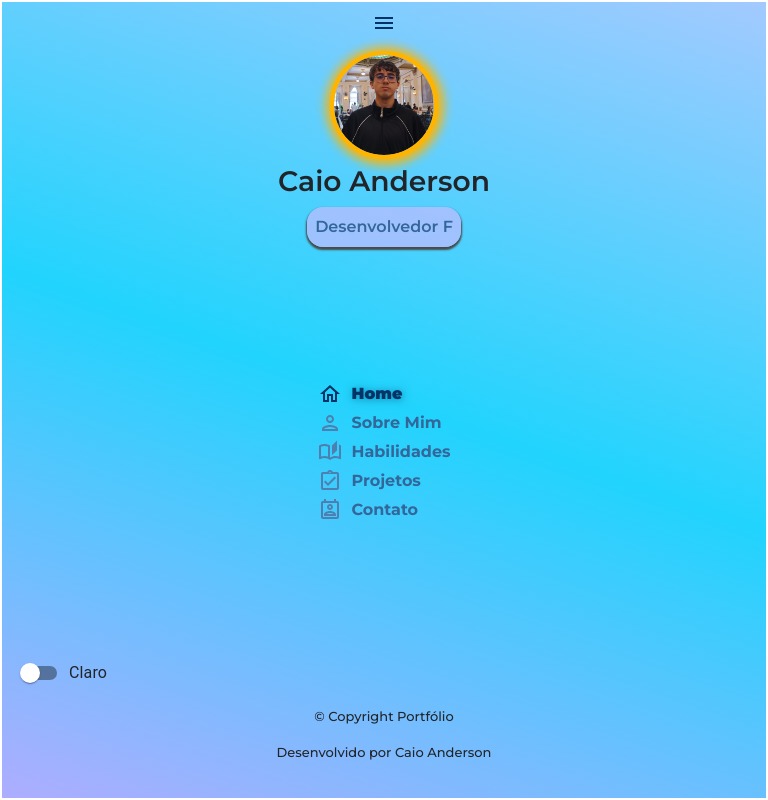
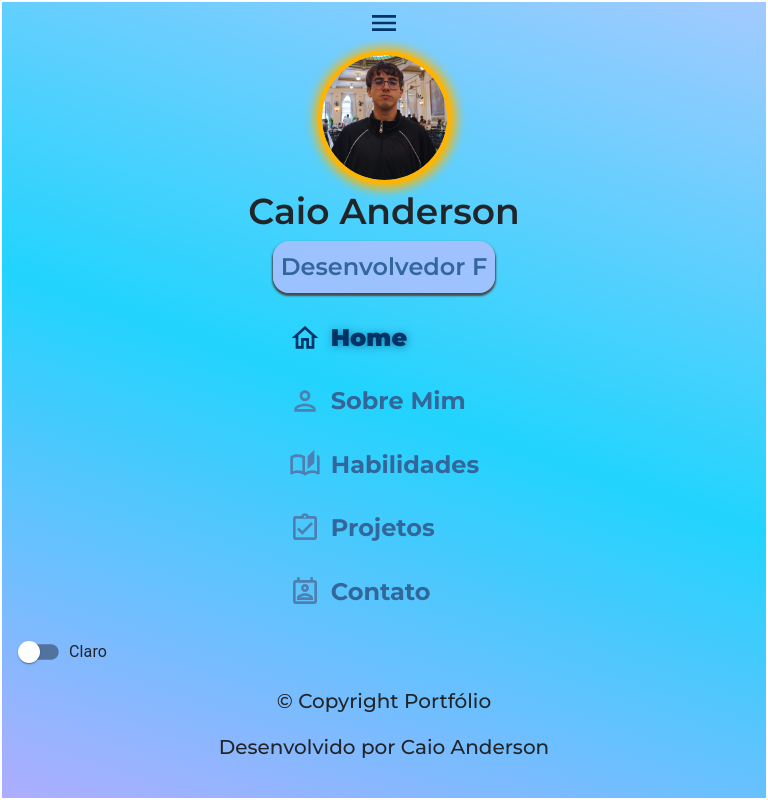
Before and after one commit to CaiooAnderson/CSS-training, a React (Create React App) app: page / in a window 768 px wide. Both pictures are taken after a click on the button 39 px from the left and 39 px from the top of the page. Built offline with nearby package versions, Linux system fonts and the light colour scheme; a web font is replaced by a local one.

Commit message:
Melhorando Responsividade no Mobile

```diff
--- a/src/components/About.jsx
+++ b/src/components/About.jsx
@@ -68,7 +68,7 @@
                                                         }
                                                     }
                                                     }}>
-                            {t('about')}
+                            Sobre
                         </Typography>
                     </Box>
                 </Zoom>
--- a/src/components/Sidebar.jsx
+++ b/src/components/Sidebar.jsx
@@ -104,6 +104,12 @@ const Sidebar = ({ activeSection, setActiveSection }) => {
                                                                                         '@media (max-width: 1024px)': {
                                                                                           width: '100px',
                                                                                           height: '100px'
+                                                                                        },
+                                                                                        '@media (min-width: 768px) and (max-width: 1024px)': {
+                                                                                          '.sidebar.open img': {
+                                                                                            width: '125px',
+                                                                                            height: '125px'
+                                                                                          }
                                                                                         }
                                                                                       }} />
         {isOpen && (
--- a/src/components/ThemeToggle.jsx
+++ b/src/components/ThemeToggle.jsx
@@ -1,5 +1,6 @@
 import React, { useState, useEffect } from 'react';
 import FormControlLabel from '@mui/material/FormControlLabel';
+import { Box } from '@mui/material'
 import Switch from '@mui/material/Switch';
 
 const ThemeToggle = () => {
@@ -30,16 +31,20 @@ const ThemeToggle = () => {
   };
 
   return (
+    <Box>
     <FormControlLabel
       className='switch'
       control={
         <Switch
           checked={darkTheme}
-          onChange={toggleTheme}
+          onChange={toggleTheme} sx={{
+                                      transform: { xs: 'scale(1)', sm: 'scale(1.1)', md: 'scale(1.2)' }
+                                    }}
         />
       }
       label={darkTheme ? 'Escuro' : 'Claro'}
     />
+    </Box>
   );
 };
 
--- a/src/styles.css
+++ b/src/styles.css
@@ -907,7 +907,11 @@ body.dark-mode .sidebar {
   .sidebar.open nav ul {
     margin: 0 auto;
     height: 100%;
-    justify-content: center;
+    justify-content: space-evenly;
+  }
+
+  .sidebar.open nav ul li svg {
+    align-items: flex-start;
   }
 
   .sidebar.open nav {
@@ -970,6 +974,41 @@ body.dark-mode .sidebar {
   .carousel-container .react-multiple-carousel__arrow--left {
     margin: -10px;
   } */
+}
+
+@media (min-width: 768px) and (max-width: 1024px) {
+  .sidebar.open .titulo {
+    font-size: 36px;
+  }
+  .sidebar.open .subtitulo {
+    font-size: 24px;
+  }
+  .sidebar nav ul li button {
+    font-size: 24px;
+  }
+  .sidebar.open nav ul li svg {
+    width: 32px;
+    height: 32px;
+  }
+  .sidebar.open img {
+    width: 125px;
+    height: 125px;
+  }
+  .sidebar.open .menu-button svg {
+    width: 32px;
+    height: 32px;
+  }
+  .sidebar.closed .menu-button svg {
+    width: 28px;
+    height: 28px;
+  }
+  .sidebar.closed nav ul li svg {
+    width: 28px;
+    height: 28px;
+  }
+  .sidebar.open .footer-sidebar p {
+    font-size: 20px;
+  }
 }
 
 @media (max-width: 320px) {
```
